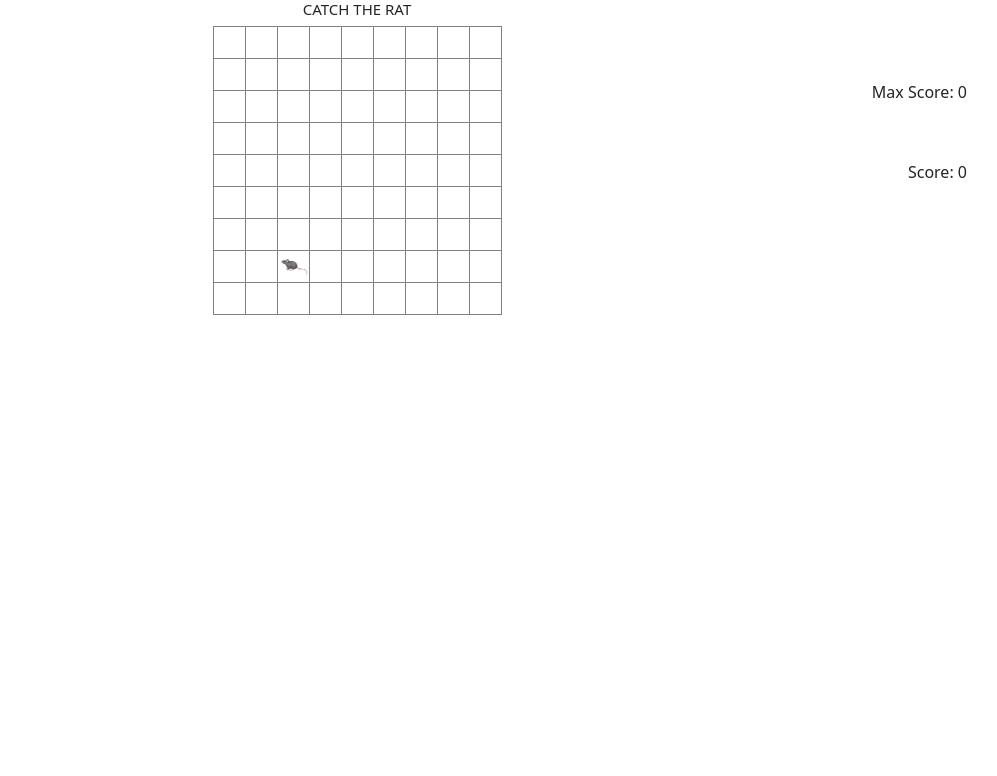
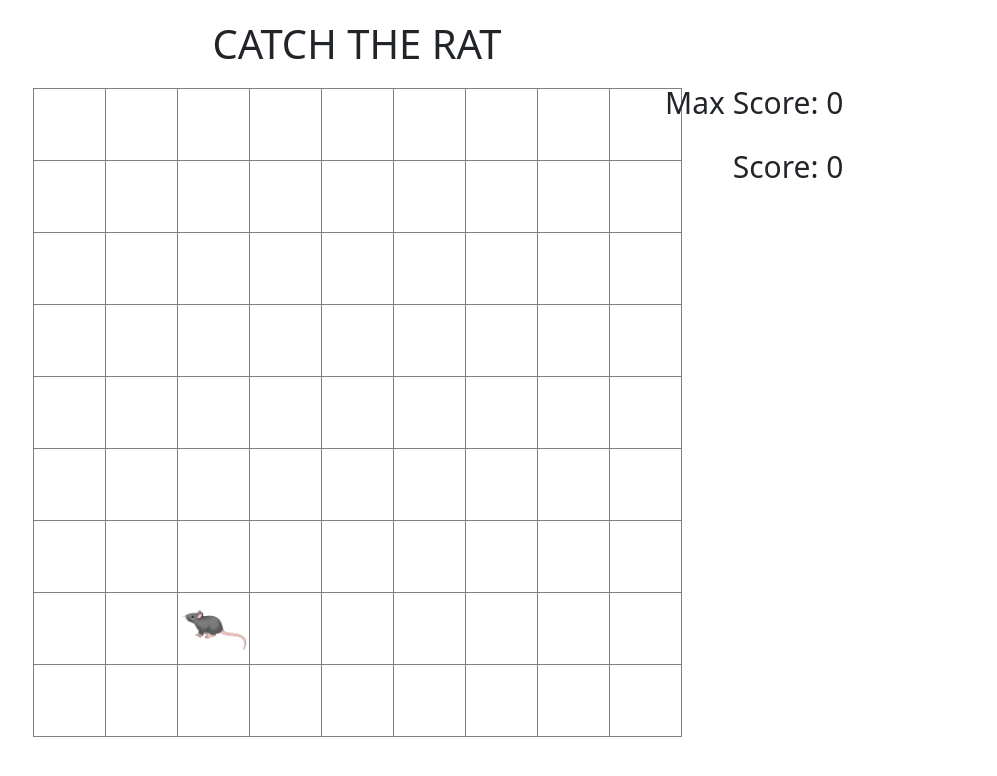
Before and after one commit to tonhulily/Catch-the-Rat, a plain HTML site: page index.html in a window 1280 px wide. Shown: the whole page, without its empty margins (283-1280 px from the left). Drawn offline with Linux system fonts and the light colour scheme.

Commit message:
Update style.css

```diff
--- a/assets/css/style.css
+++ b/assets/css/style.css
@@ -1,5 +1,6 @@
 .container {
   align-items: center;
+  margin-top: 20px;
 }
 
 .rat {
@@ -8,8 +9,9 @@
 }
 
 .gametitle {
-  font-size: 15px;
+  font-size: 40px;
   text-align: center;
+  margin-bottom: 20px;
 }
 
 .gamecontainer {
@@ -19,15 +21,17 @@
 }
 
 .maxscore {
+  font-size: 30px;
   position: absolute;
   top: 10%;
-  right: 30px;
+  right: 12%;
 }
 
 .score {
+  font-size: 30px;
   position: absolute;
-  top: 20%;
-  right: 30px;
+  top: 18%;
+  right: 12%;
 }
 
 .table-bordered {
@@ -35,8 +39,8 @@
 }
 
 .table-bordered td {
-  width: 32px;
-  height: 32px;
+  width: 72px;
+  height: 72px;
   text-align: center;
   vertical-align: middle;
 }
```
